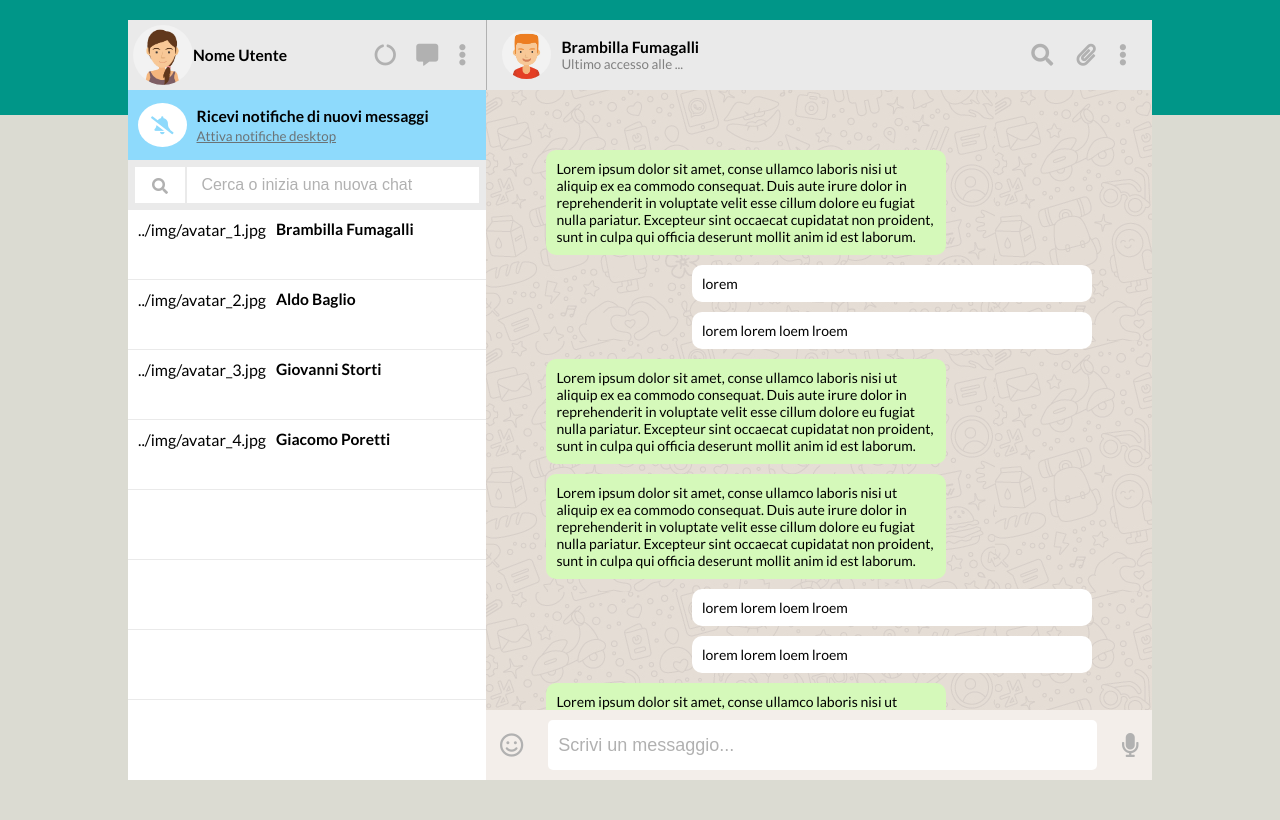
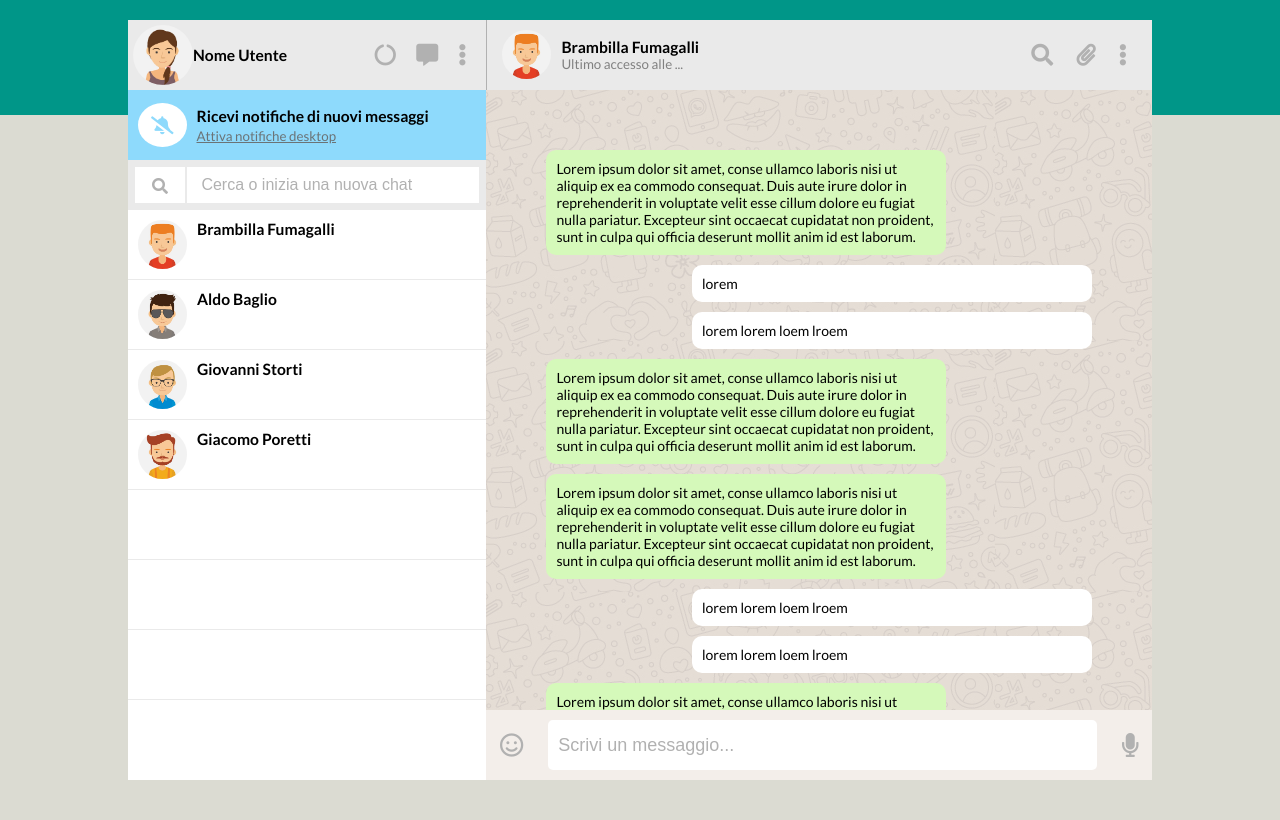
Before and after one commit to glSpisto-92/vue-boolzapp, a plain HTML site: page index.html in a window 1280 px wide. Drawn offline with nearby package versions, Linux system fonts and the light colour scheme.

Commit message:
Fixato avatar dinamico

```diff
--- a/index.html
+++ b/index.html
@@ -61,7 +61,7 @@
 
           <!-- info user -->
           <div class="user" v-for="(item, index) in contacts">
-            <img src="" alt="" v-bind:src="avatar">{{item.avatar}}
+            <img alt="" v-bind:src="item.avatar">
             <a href="#"><small><h3>{{item.name}}</h3></small></a>
           </div>
           <div class="user">
--- a/js/script.js
+++ b/js/script.js
@@ -5,7 +5,7 @@ let app = new Vue(
       contacts: [
           {
               name: 'Brambilla Fumagalli',
-              avatar: '../img/avatar_1.jpg',
+              avatar: 'img/avatar_1.jpg',
               visible: true,
               messages: [{
                   date: '10/01/2020 15:30:55',
@@ -26,7 +26,7 @@ let app = new Vue(
           },
           {
               name: 'Aldo Baglio',
-              avatar: '../img/avatar_2.jpg',
+              avatar: 'img/avatar_2.jpg',
               visible: true,
               messages: [{
                   date: '20/03/2020 16:30:00',
@@ -47,7 +47,7 @@ let app = new Vue(
           },
           {
               name: 'Giovanni Storti',
-              avatar: '../img/avatar_3.jpg',
+              avatar: 'img/avatar_3.jpg',
               visible: true,
               messages: [{
                   date: '28/03/2020 10:10:40',
@@ -68,7 +68,7 @@ let app = new Vue(
           },
           {
               name: 'Giacomo Poretti',
-              avatar: '../img/avatar_4.jpg',
+              avatar: 'img/avatar_4.jpg',
               visible: true,
               messages: [{
                   date: '10/01/2020 15:30:55',
```
